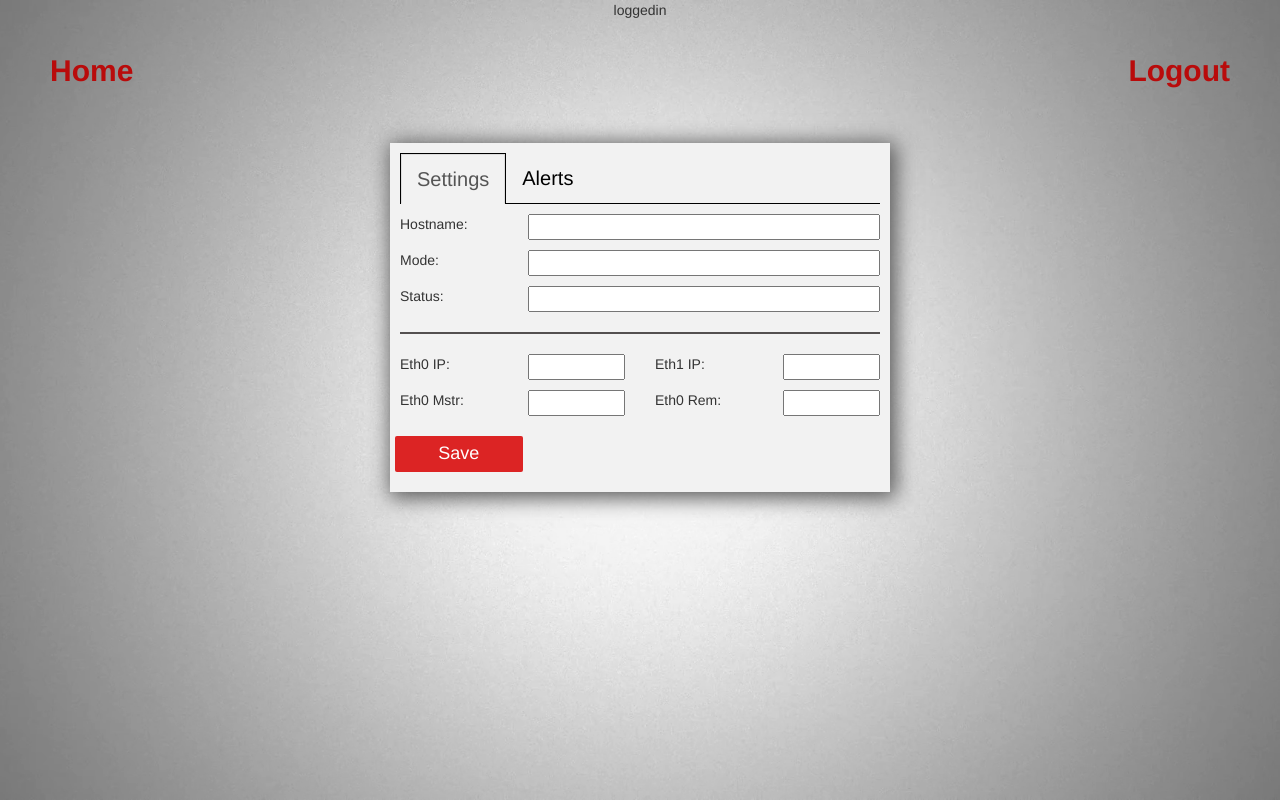
After one commit to fullstackdeveloperstar/xiota, a PHP site: page /menu.php in a window 1280 px wide. The commit adds this page. Run offline with PHP 8.4, Linux system fonts and the light colour scheme; the visitor is signed in with stand-in values (Sample User, id 1).

Commit message:
done all

```diff
--- /dev/null
+++ b/Mode__.txt
@@ -0,0 +1 @@
+//Master
--- a/global.php
+++ b/global.php
@@ -1 +1,5 @@
 <?php
+session_start();
+$basePath = dirname ( __FILE__ );
+$mode_file_path = $basePath."/Mode.txt";
+$userdata_file_path = $basePath."/UserData.txt";
--- /dev/null
+++ b/menu.php
@@ -0,0 +1,194 @@
+<?php
+require "global.php";
+if(!isset($_SESSION['is_logged_in']) ||  $_SESSION['is_logged_in'] != "loggedin" ){
+	header("Location:index.php");
+}
+
+echo $_SESSION['is_logged_in'];
+
+?>
+<!DOCTYPE HTML>
+<html>
+
+<head>
+	<title>RACWorc Home Example</title>
+	<!-- Meta-Tags -->
+	<meta name="viewport" content="width=device-width, initial-scale=1">
+	<meta charset="utf-8">
+	<script>
+		addEventListener("load", function () {
+			setTimeout(hideURLbar, 0);
+		}, false);
+
+		function hideURLbar() {
+			window.scrollTo(0, 1);
+		}
+	</script>
+	<!-- //Meta-Tags -->
+	<!-- Stylesheets -->
+	<link href="css/font-awesome.css" rel="stylesheet">
+	<link href="css/style.css" rel='stylesheet' type='text/css' />
+	<!--// Stylesheets -->
+	<!--fonts-->
+	<link href="//fonts.googleapis.com/css?family=Source+Sans+Pro:200,200i,300,300i,400,400i,600,600i,700,700i,900,900i" rel="stylesheet">
+	<!--//fonts-->
+	<!-- Latest compiled and minified CSS -->
+	<link rel="stylesheet" href="https://maxcdn.bootstrapcdn.com/bootstrap/3.3.7/css/bootstrap.min.css">
+
+	<!-- jQuery library -->
+	<script src="https://ajax.googleapis.com/ajax/libs/jquery/3.3.1/jquery.min.js"></script>
+
+	<!-- Latest compiled JavaScript -->
+	<script src="https://maxcdn.bootstrapcdn.com/bootstrap/3.3.7/js/bootstrap.min.js"></script>
+	<style type="text/css">
+		.content{
+			padding: 30px 50px;
+		}
+
+		.top-menu{
+			display: flex;
+			justify-content: space-between;
+		}
+
+		.top-menu-item, .top-menu-item a{
+			color: #b90b0b;
+		    font-size: 30px;
+		    font-weight: 600;
+		}
+
+		.xiota-content{
+			width: 500px;
+		    max-width: 500px;
+		    margin: 50px auto;
+		    background: #f2f2f2;
+		    padding: 10px;
+		    box-shadow: 3px 3px 20px 3px #585858;
+		    text-align: left;
+		}
+
+		.xiota-content .nav a{
+			color: #000;
+    		font-size: 20px;
+    		border-radius: 0;
+    		margin-right: 0;
+		}
+
+		.xiota-content .nav .active{
+
+			border: 1px solid #000;
+			border-bottom:0;
+		}
+
+		.xiota-content .nav .active a,
+		.xiota-content .nav .active a:hover,
+		.xiota-content .nav .active a:focus{
+			background-color: #f2f2f2;
+		}
+
+		.xiota-content .nav-tabs {
+		    border-bottom: 1px solid #000;
+		}
+
+		#menu-settings{
+
+		}
+
+		#menu-settings input{
+			width: 100%;
+		}
+
+		#menu-settings .row{
+			margin-top: 10px;
+		}
+
+		.save-btn{
+			background: #dc2424;
+		    margin: 10px;
+		    text-align: center;
+		    color: white;
+		    padding: 5px 10px;
+		    font-size: 18px;
+		    border-radius: 2px;
+		}
+	</style>
+</head>
+
+<body>
+	<div class="content">
+		<div class="top-menu">
+			<div class="top-menu-item">Home</div>
+			<div class="top-menu-item">
+				<a href="/logout.php">Logout</a>
+			</div>
+		</div>
+
+		<div class="xiota-content">
+			<ul class="nav nav-tabs">
+			  <li class="active"><a data-toggle="tab" href="#menu-settings">Settings</a></li>
+			  <li><a data-toggle="tab" href="#menu-alerts">Alerts</a></li>
+
+			</ul>
+
+			<div class="tab-content">
+			  <div id="menu-settings" class="tab-pane fade in active">
+			   <div class="row">
+			   	<div class="col-md-3 ">Hostname:</div>
+			   	<div class="col-md-9"><input></div>
+			   </div>
+
+			   <div class="row">
+			   	<div class="col-md-3">Mode:</div>
+			   	<div class="col-md-9"><input></div>
+			   </div>
+
+			   <div class="row">
+			   	<div class="col-md-3">Status:</div>
+			   	<div class="col-md-9"><input></div>
+			   </div>
+
+			   <hr style="border: solid 1px #545050;">
+
+			   <div class="row">
+			   	<div class="col-md-3">Eth0 IP:</div>
+			   	<div class="col-md-3"><input></div>
+			   	<div class="col-md-3">Eth1 IP:</div>
+			   	<div class="col-md-3"><input></div>
+			   </div>
+
+			   <div class="row">
+			   	<div class="col-md-3">Eth0 Mstr:</div>
+			   	<div class="col-md-3"><input></div>
+			   	<div class="col-md-3">Eth0 Rem:</div>
+			   	<div class="col-md-3"><input></div>
+			   </div>
+
+			   <div class="row">
+			   	<div class="col-md-3 save-btn">
+			   		Save
+			   	</div>
+			   </div>
+			  </div>
+			  <div id="menu-alerts" class="tab-pane fade">
+			    <p>Some content in menu 1.</p>
+			    <p>Some content in menu 2.</p>
+			    <p>Some content in menu 3.</p>
+			    <p>etc...</p>
+			  </div>
+
+			</div>
+		</div>
+	</div>
+	<!-- <div class="xiota">
+		<form action="#" method="post">
+			<div class="xiota  w3l-sub">
+				<input type="button" id="Button1" name="" value="Alerts" style="position:absolute;left:301px;top:120px;width:231px;height:45px;z-index:0;">
+			</div>
+			<div class="xiota  w3l-sub">
+				<input type="button" value="Settings">
+			</div>
+		</form>
+	</div> -->
+	<!-- //form ends here -->
+</body>
+
+</html>
```
Also changed, not shown: chooseindex.html (deleted, +0 -41 lines), chooseindex.php (added, +77 -0 lines), index.php (+6 -29 lines), iotachooser.php (+5 -5 lines), login.php (+7 -38 lines), logincheck.php (added, +8 -0 lines), logout.php (added, +9 -0 lines), menu.html (deleted, +0 -46 lines).
